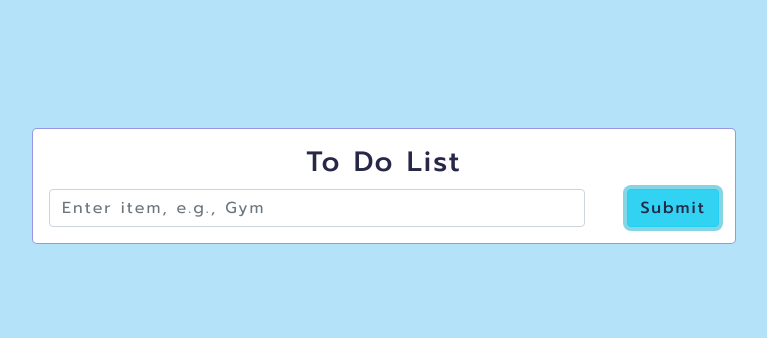
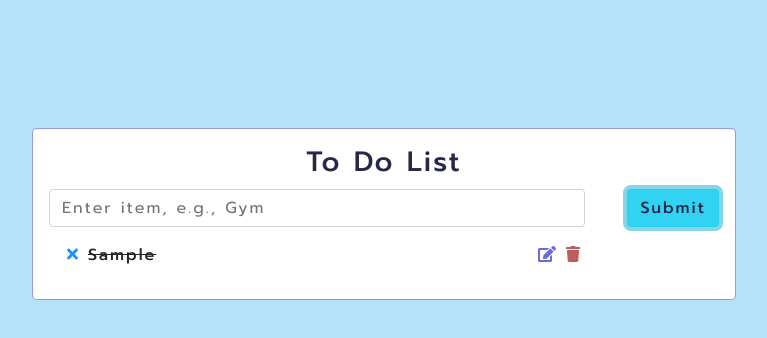
Before and after one commit to Adnan-Saleem-93/To-Do-List, a React (Create React App) app: page / in a window 1280 px wide. Both pictures are taken after typing "Sample" into the empty fields and a click on the button "Submit". Shown: the top 338 px of the page, without its empty margins (256-1023 px from the left). Built offline with nearby package versions, Linux system fonts and the light colour scheme; the HTML template or start-up script is replaced by a standard one.

Commit message:
css changes and click functionalities added

```diff
--- a/src/App.css
+++ b/src/App.css
@@ -11,7 +11,6 @@
 }
 .App h3 {
   text-align: center;
-  margin: 0 !important;
   margin-bottom: 10px !important;
   color: #272848;
 }
--- a/src/App.js
+++ b/src/App.js
@@ -4,20 +4,38 @@ import InputSection from "./components/input-section";
 import ToDoList from "./components/todo-list";
 
 function App() {
+  // #region useState Hooks
+  const [task, setTask] = useState("");
   const [taskList, setTaskList] = useState([]);
+  //#endregion
+
+  // #region methods
   const handleSubmit = (item) => {
     let newList = [...taskList];
-    newList.push({id: newList.length + 1, description: item, isDone: false});
+    newList.push({id: newList.length + 1, description: item, isDone: true});
     setTaskList(newList);
   };
 
+  const handleChange = (task) => {
+    setTask(task);
+  };
+
+  const handleEdit = (index) => {
+    console.log(index);
+  };
+  const handleDelete = (index) => {
+    console.log(index);
+  };
+
+  //#endregion
+
   return (
     <section className="App">
-      <article>
+      <article className="header">
         <h3>To Do List</h3>
       </article>
-      <InputSection onSubmit={handleSubmit} />
-      <ToDoList tasks={taskList} />
+      <InputSection onSubmit={handleSubmit} value={task} onHandleChange={handleChange} />
+      <ToDoList tasks={taskList} onEdit={handleEdit} onDelete={handleDelete} />
     </section>
   );
 }
--- a/src/components/input-section.jsx
+++ b/src/components/input-section.jsx
@@ -4,25 +4,32 @@ import {FormControl, Button} from "react-bootstrap";
 import {FontAwesomeIcon} from "@fortawesome/react-fontawesome";
 import {faExclamationCircle} from "@fortawesome/free-solid-svg-icons";
 
-const InputSection = ({onSubmit}) => {
-  const [task, setTask] = useState("");
+const InputSection = ({onSubmit, value, onHandleChange}) => {
+  // #region useState Hooks
   const [showError, setShowError] = useState(false);
+  //#endregion
+
+  // #region methods
   const handleChange = (event) => {
-    setTask(event.target.value);
+    onHandleChange(event.target.value);
   };
+
   const handleSubmit = () => {
-    if (task.trim() !== "") {
-      onSubmit(task);
+    if (value.trim() !== "") {
+      onSubmit(value);
       setShowError(false);
-      setTask("");
+      onHandleChange("");
+      document.getElementById("input").style.borderColor = "#ced4da";
     } else {
       setShowError(true);
+      document.getElementById("input").style.borderColor = "red";
     }
   };
+  //#endregion
 
   return (
-    <article>
-      <div id="input-area">
+    <article className="input">
+      <div id="input-form">
         <FormControl
           placeholder="Enter item, e.g., Gym"
           aria-label="todoItem"
@@ -30,7 +37,7 @@ const InputSection = ({onSubmit}) => {
           id="input"
           autoFocus={true}
           onChange={handleChange}
-          value={task}
+          value={value}
         />
         {showError && (
           <p id="input-error">
--- a/src/components/todo-list.jsx
+++ b/src/components/todo-list.jsx
@@ -1,14 +1,39 @@
 import React from "react";
 import "../css/todo-list.css";
+import {FontAwesomeIcon} from "@fortawesome/react-fontawesome";
+import {faCheck, faEdit, faTimes, faTrash} from "@fortawesome/free-solid-svg-icons";
 
-const ToDoList = ({tasks}) => {
-  console.log(tasks);
-  return tasks.length <= 0 ? (
-    <h3>No tasks yet</h3>
-  ) : (
-    tasks.map((item, index) => {
-      return <article key={index}></article>;
-    })
+const ToDoList = ({tasks, onEdit, onDelete}) => {
+  return (
+    <article className="tasks">
+      {tasks.length <= 0 ? (
+        <h3>No tasks yet</h3>
+      ) : (
+        tasks.map(({id, description, isDone}, index) => {
+          return (
+            <div key={index} className="single-task">
+              <span className="description">
+                <FontAwesomeIcon
+                  icon={isDone ? faTimes : faCheck}
+                  title={isDone ? "Mark Pending" : "Mark Done"}
+                />
+                <span style={{textDecoration: isDone ? "line-through" : "none"}}>
+                  {description}
+                </span>
+              </span>
+              <span className="actions">
+                <FontAwesomeIcon icon={faEdit} title="Edit Task" onClick={() => onEdit(index)} />
+                <FontAwesomeIcon
+                  icon={faTrash}
+                  title="Delete Task"
+                  onClick={() => onDelete(index)}
+                />
+              </span>
+            </div>
+          );
+        })
+      )}
+    </article>
   );
 };
 
--- a/src/css/input-section.css
+++ b/src/css/input-section.css
@@ -1,4 +1,4 @@
-#input-area {
+#input-form {
   display: inline-block;
   width: 80%;
 }
@@ -7,7 +7,6 @@
 }
 #btn-submit {
   position: relative;
-  /* top: -2px; */
   float: right;
   color: #272848 !important;
   font-weight: 500;
--- a/src/css/todo-list.css
+++ b/src/css/todo-list.css
@@ -0,0 +1,38 @@
+.tasks {
+  margin: 1rem 0.5rem !important;
+}
+.tasks > h3 {
+  margin: 3rem;
+  color: #5f61aa;
+}
+.single-task {
+  width: 80%;
+}
+.description {
+  font-weight: 500;
+  text-transform: capitalize;
+}
+.actions {
+  float: right;
+}
+.single-task [class*="fa"] {
+  cursor: pointer;
+  margin-left: 10px !important;
+}
+.fa-check,
+.fa-times {
+  color: dodgerblue;
+  margin-right: 10px !important;
+}
+.fa-edit {
+  color: #6b6be0;
+}
+.fa-trash {
+  color: #ae3434cc;
+}
+.fa-edit:hover {
+  color: #4747ca;
+}
+.fa-trash:hover {
+  color: #b33131;
+}
```
